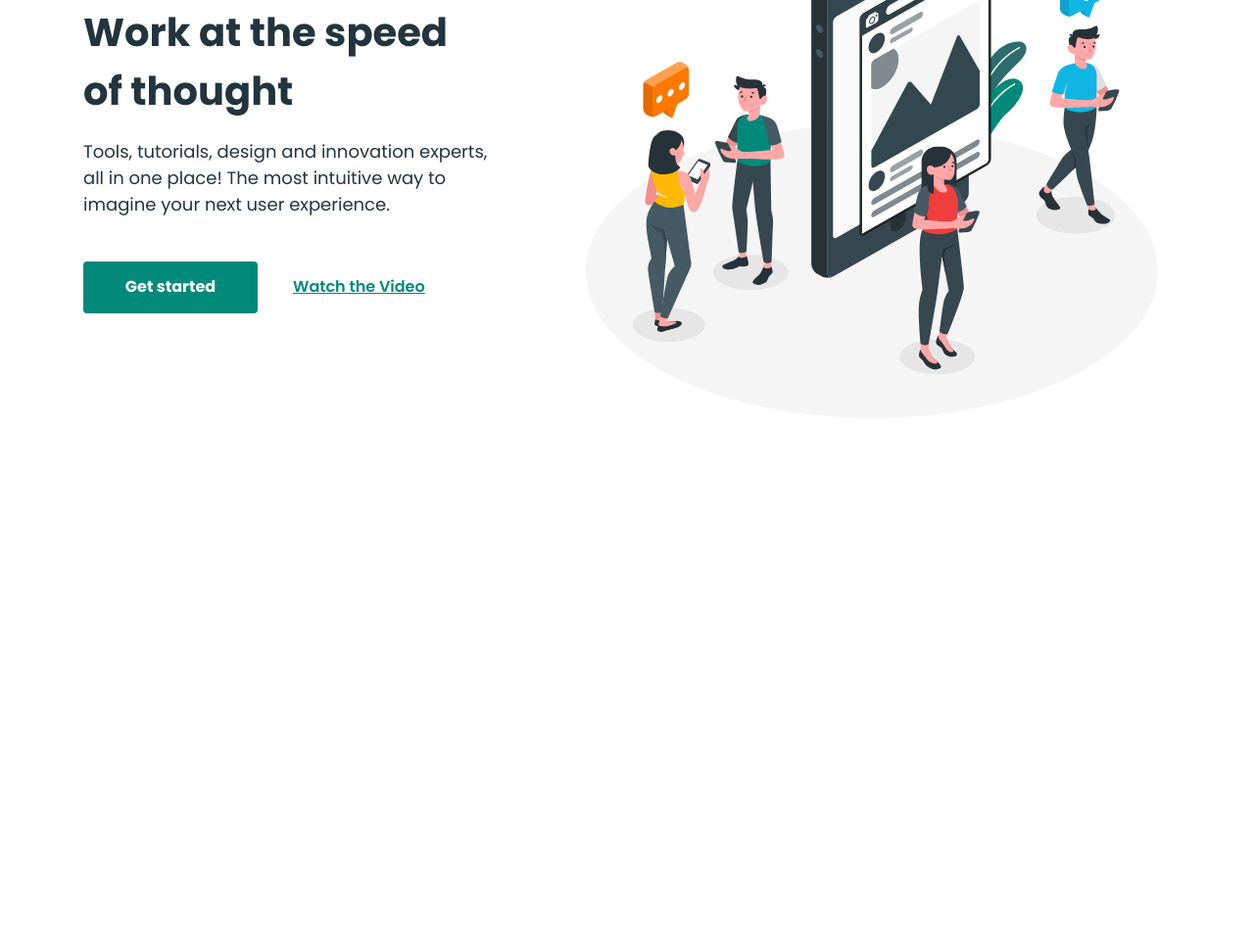
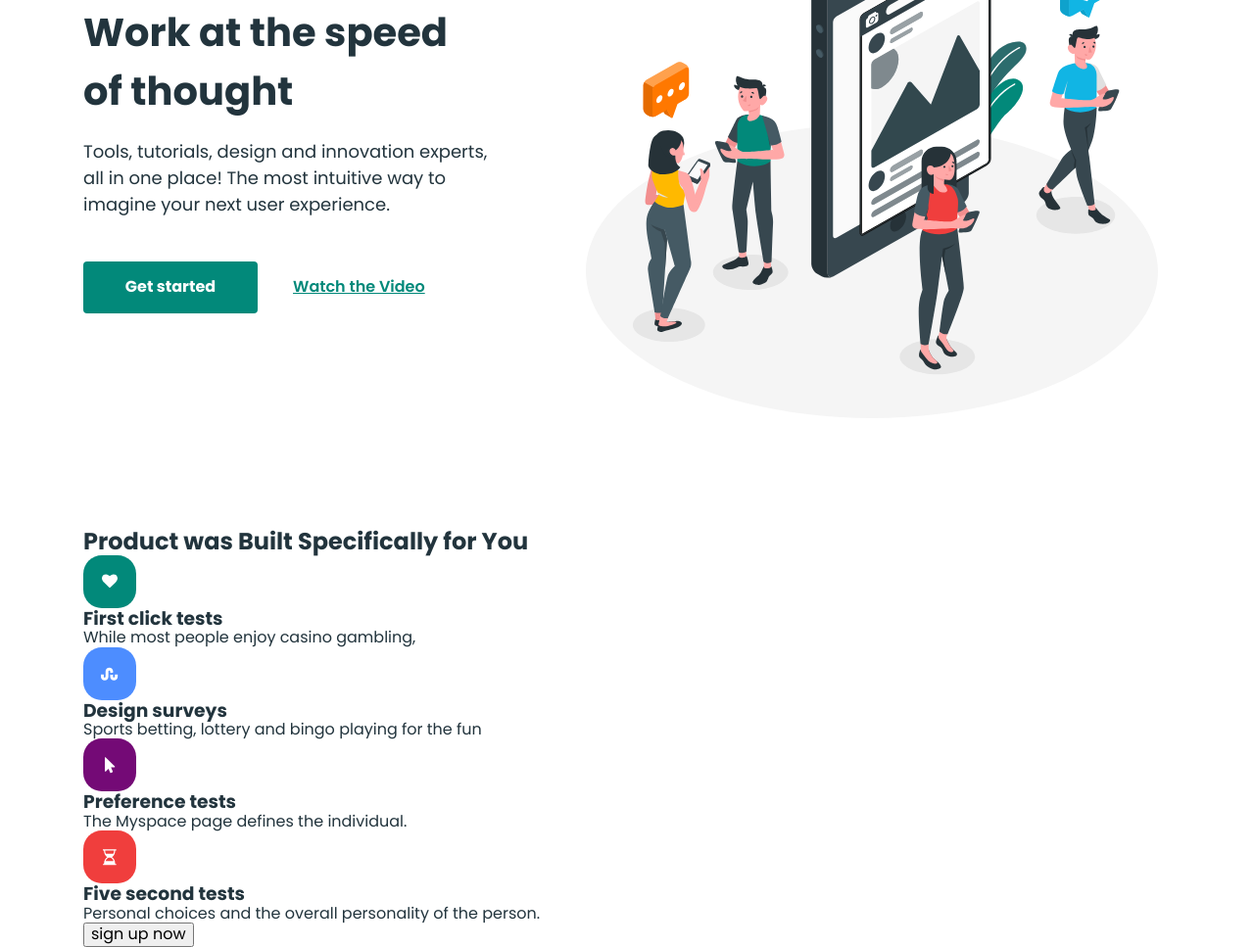
Before and after one commit to DashaLyman/117-fs_blended_15-16, a plain HTML site: page index.html in a window 1280 px wide. Shown: the part 221-1188 px from the top of the page at 98% size. Before the commit the page ends 800 px from the top, so only its background shows below. Drawn offline with nearby package versions, Linux system fonts and the light colour scheme; a web font is replaced by a local one.

Commit message:
add second section

```diff
--- a/css/styles.css
+++ b/css/styles.css
@@ -111,8 +111,8 @@ button {
 /* HERO  */
 
 .hero {
-  padding-top: 25px;
-  padding-bottom: 100px;
+        padding-top: 25px;
+        padding-bottom: 100px;
 }
 .hero .container {
         display: flex;
@@ -157,3 +157,58 @@ button {
         color: #02897a;
         background-color: transparent;
 }
+
+.link-header .container {
+        display: flex;
+        align-items: center;
+}
+/*
+.product-box {
+        display: flex;
+        align-items: center;
+        justify-content: center;
+        border-radius: 19px;
+        width: 54px;
+        height: 54px;
+
+}
+
+.product-item:nth-child(1) .product-box {
+ background-color: #02897a;
+}
+.product-item:nth-child(2) .product-box {
+ background-color: #4d8dff;
+}
+.product-item:nth-child(3) .product-box {
+ background-color: #740a76;
+}
+.product-item:nth-child(4) .product-box {
+ background-color: #f03e3d;
+} */
+
+.product-title::before {
+        content: "";
+        display: block;
+        border-radius: 19px;
+        width: 54px;
+        height: 54px;
+        background-repeat: no-repeat;
+        background-position: center;
+}
+
+.product-item:nth-child(1) .product-title::before {
+        background-color: #02897a;
+        background-image: url(../images/icon-1.svg);
+}
+.product-item:nth-child(2) .product-title::before {
+        background-color: #4d8dff;
+        background-image: url(../images/icon-2.svg);
+}
+.product-item:nth-child(3) .product-title::before {
+        background-color: #740a76;
+        background-image: url(../images/icon-3.svg);
+}
+.product-item:nth-child(4) .product-title::before {
+        background-color: #f03e3d;
+        background-image: url(../images/icon-4.svg);
+}
--- a/index.html
+++ b/index.html
@@ -53,6 +53,75 @@
         <img src="./images/hero-img.svg" alt="hero image" width="610" height="555">
       </div>
     </section>
+
+    <!-- <section>
+      <div class="container">
+        <h2>Product was Built Specifically for You</h2>
+        <ul>
+          <li class="product-item">
+            <div class="product-box">
+              <svg width="11" height="18">
+                <use href="./images/icons.svg#icon-cursor"></use>
+              </svg>
+            </div>
+            <h3>First click tests</h3>
+            <p>While most people enjoy casino gambling,</p>
+          </li>
+          <li class="product-item">
+            <div class="product-box">
+              <svg width="18" height="18">
+                <use href="./images/icons.svg#icon-wave"></use>
+              </svg>
+            </div>
+            <h3>Design surveys</h3>
+            <p>Sports betting, lottery and bingo playing for the fun</p>
+          </li>
+          <li class="product-item">
+            <div class="product-box">
+              <svg width="16" height="18">
+                <use href="./images/icons.svg#icon-heart"></use>
+              </svg>
+            </div>
+            <h3>Preference tests</h3>
+            <p>The Myspace page defines the individual.</p>
+          </li>
+          <li class="product-item">
+            <div class="product-box">
+              <svg width="14" height="18">
+                <use href="./images/icons.svg#icon-clock"></use>
+              </svg>
+            </div>
+            <h3>Five second tests</h3>
+            <p>Personal choices and the overall personality of the person.</p>
+          </li>
+        </ul>
+        <button type="button">sign up now</button>
+      </div>
+    </section> -->
+  <section>
+    <div class="container">
+      <h2>Product was Built Specifically for You</h2>
+      <ul>
+        <li class="product-item">
+          <h3 class="product-title">First click tests</h3>
+          <p>While most people enjoy casino gambling,</p>
+        </li>
+        <li class="product-item">
+          <h3 class="product-title">Design surveys</h3>
+          <p>Sports betting, lottery and bingo playing for the fun</p>
+        </li>
+        <li class="product-item">
+          <h3 class="product-title">Preference tests</h3>
+          <p>The Myspace page defines the individual.</p>
+        </li>
+        <li class="product-item">
+          <h3 class="product-title">Five second tests</h3>
+          <p>Personal choices and the overall personality of the person.</p>
+        </li>
+      </ul>
+      <button type="button">sign up now</button>
+    </div>
+  </section>
   </main>
 
   <footer></footer>
```
Also changed, not shown: images/icon-1.svg (added), images/icon-2.svg (added), images/icon-3.svg (added), images/icon-4.svg (added), images/icons.svg (added).
